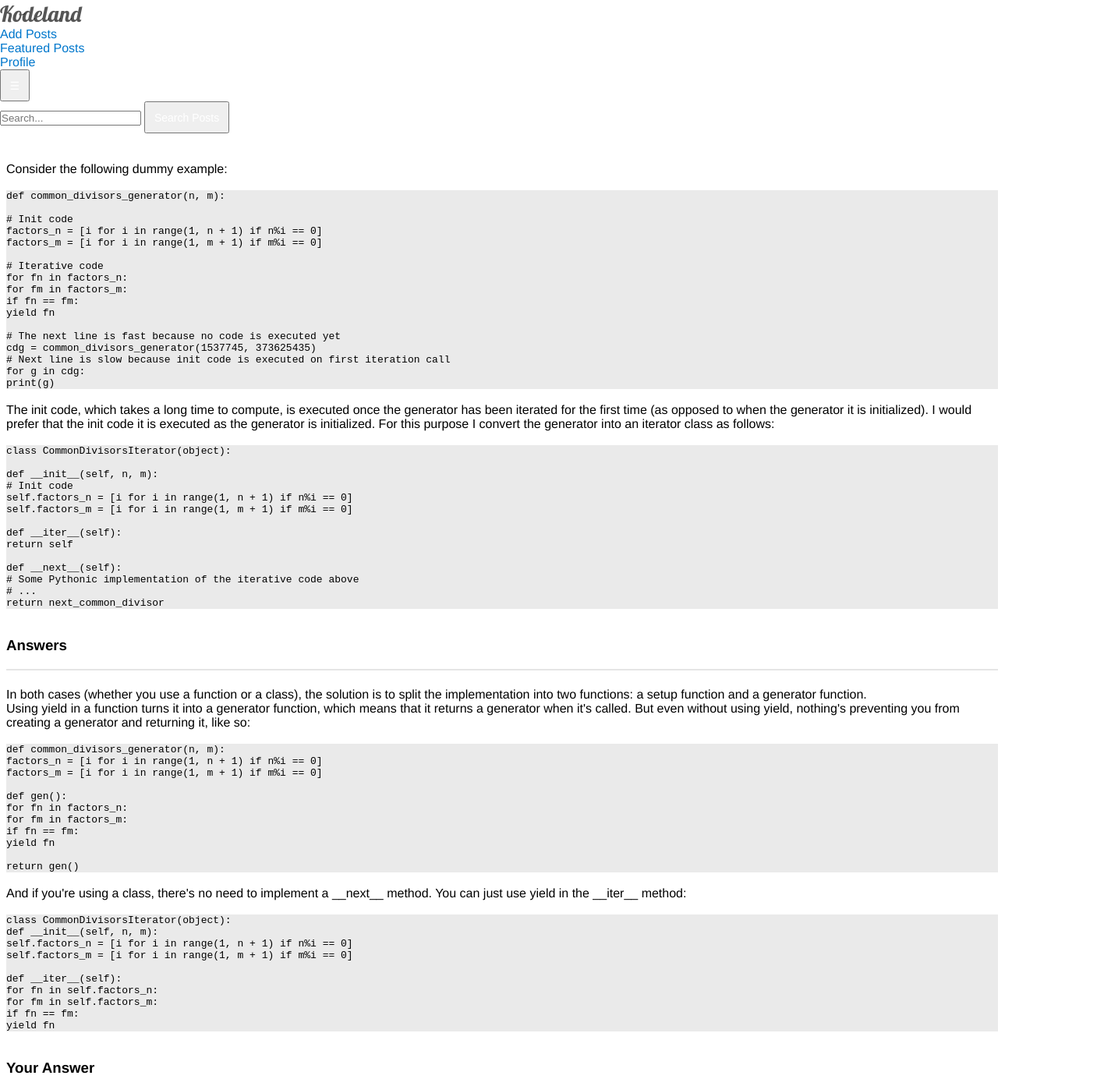
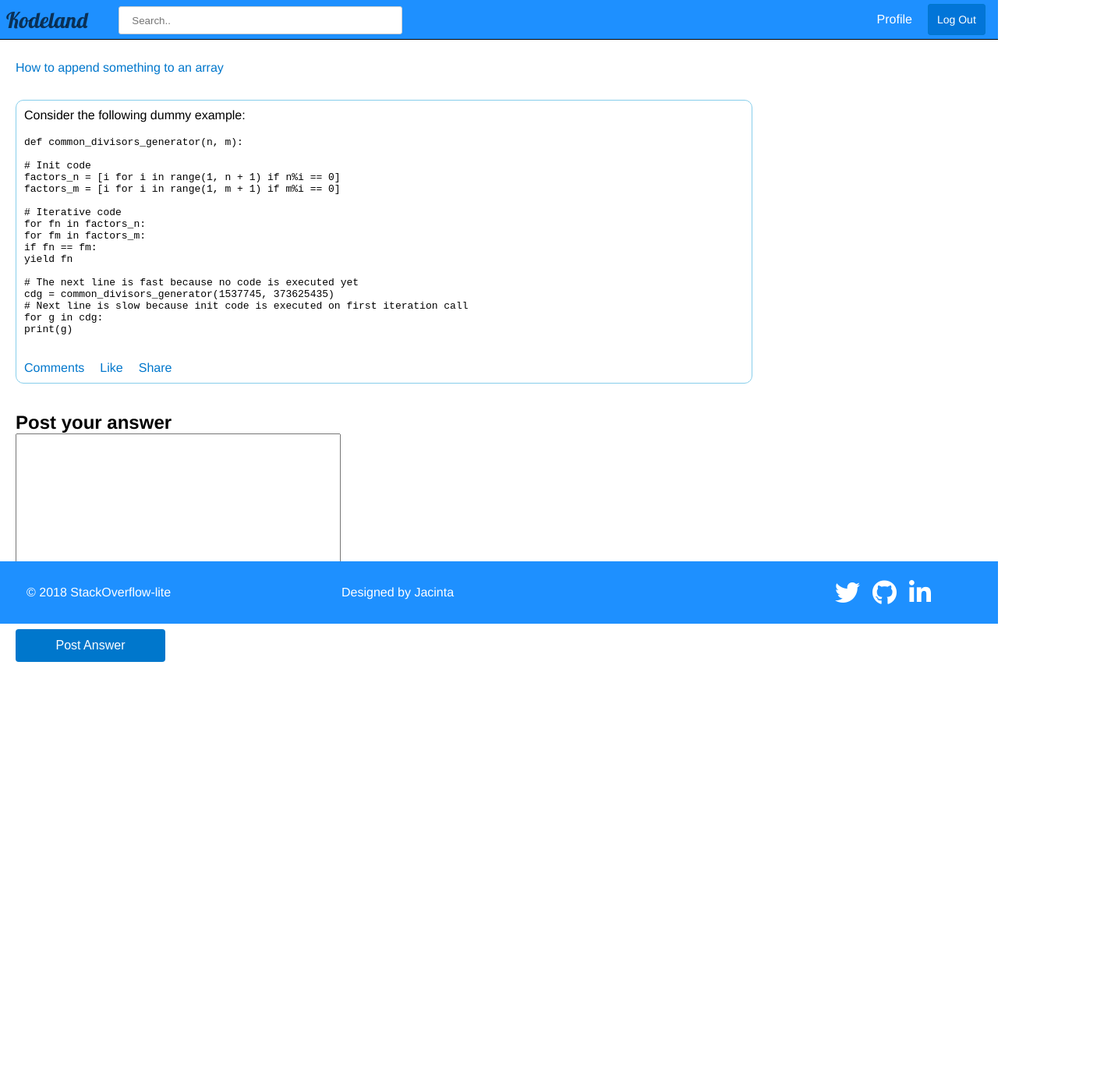
Before and after one commit to Dubby20/StackOverflow-lite, a plain HTML site: page viewPost.html in a window 1280 px wide. Shown: the top 1384 px of the page at 78% size, 1407 px wide, since content can reach past the window. After the commit the page ends 999 px from the top, so only its background shows below. Drawn offline with Linux system fonts and the light colour scheme.

Commit message:
Implemented feedabck for UI

```diff
--- a/styles.css
+++ b/styles.css
@@ -11,17 +11,17 @@ body {
 }
 
 /* Mobile Styles */
-
-@media only screen and (min-width: 320px) and (max-width: 665px) {
-	.menu-container {
-		display: flex;
-	}
-	.btn_delete {
-		margin: 8px 0;
+@media only screen and (max-width: 320px) {
+	textarea {
+		width: 50px;
 	}
 }
 
-@media screen and (max-width: 665px) {}
+@media screen and (max-width: 980px) {
+	.top-bar .searchbar input[type="text"].f-input {
+		font-size: 12px;
+	}
+}
 
 @media screen and (max-width: 1090px) {
 	.top-bar .top-container {
@@ -36,7 +36,6 @@ body {
 }
 
 /* Desktop Styles */
-
 @media only screen and (max-width: 980px) {
 	.top-bar .search-bar input[type="text"].search-input {
 		font-size: 12px;
@@ -85,11 +84,12 @@ body {
 }
 
 .container {
-	position: relative;
+	/* position: relative; */
 	margin-left: auto;
 	margin-right: auto;
 	padding-right: 15px;
 	padding-left: 15px;
+	padding-bottom: 100px;
 }
 
 @media (min-width: 576px) {
@@ -293,7 +293,7 @@ form.search-form::after {
 }
 
 #login-container .form {
-	width: 400px;
+	width: 550px;
 	margin: 0 auto;
 	padding: 30px;
 	border: 1px solid #e4e6e8;
@@ -305,7 +305,7 @@ form.search-form::after {
 
 #signup-container .form {
 	text-align: center;
-	width: 400px;
+	width: 550px;
 	margin: 0 auto;
 	margin-top: 20vh;
 	padding: 30px;
@@ -318,6 +318,10 @@ form.search-form::after {
 
 #addQuestion-container {
 	padding: 40px;
+}
+
+.login {
+	margin: 8px;
 }
 
 .main-container {
@@ -600,9 +604,7 @@ a {
 }
 
 /* SIGNUP FORM STYLES*/
-
 /* ADDPOST PAGE STYLES*/
-
 .addPost_title {
 	text-align: center;
 	margin-bottom: 20px;
@@ -611,7 +613,6 @@ a {
 }
 
 /* FEATURED POSTS STYLES */
-
 .posts {
 	display: flex;
 	align-items: center;
@@ -648,9 +649,8 @@ hr {
 }
 
 /* VIEW POST PAGE STYLES*/
-
 pre {
-	background-color: #eaeaea;
+	/* background-color: #eaeaea; */
 	white-space: pre-line;
 }
 
@@ -659,14 +659,13 @@ pre {
 }
 
 /* FEATURED POSTS STYLES */
-
 .featured_container {
 	padding-left: 10px;
 	height: 544px;
 }
 
 .footer-container {
-	position: relative;
+	position: fixed;
 	bottom: 0;
 	width: 100%;
 	/* height: 60px; */
@@ -675,7 +674,7 @@ pre {
 	color: #fff;
 }
 
-.footer-container>div {
+.footer-container > div {
 	margin: 10px;
 	text-align: center;
 	font-size: 16px;
@@ -697,7 +696,6 @@ pre {
 }
 
 /* ---login page styles --- */
-
 body.login-body {
 	font-family: "Roboto";
 	-webkit-font-smoothing: antialiased;
@@ -752,3 +750,55 @@ button.login-btn {
 span.forgot {
 	float: right;
 }
+
+.profile {
+	color: #fff;
+	padding: 16px;
+	font-size: 16px;
+}
+
+.post {
+	border: 1px solid skyblue;
+	border-radius: 10px;
+	padding: 10px;
+	margin-top: 30px;
+	width: 75%;
+}
+
+.title {
+	margin-top: 70px;
+}
+
+.postDiv {
+	margin-left: 20px;
+	margin-bottom: 150px;
+}
+
+#profile-container {
+	text-align: center;
+	width: 550px;
+	margin: 0 auto;
+	margin-top: 20vh;
+	padding: 30px;
+	border: 1px solid #e4e6e8;
+	border-radius: 6px;
+	background: #fff;
+	box-shadow: 0 0 3px rgba(0, 0, 0, 0.3);
+	margin-bottom: 100px;
+}
+
+.my-image {
+	border-radius: 55%;
+}
+
+.answer-btn {
+	cursor: pointer;
+	background: #07c;
+	padding: 12px 40px;
+	border: 0;
+	color: #fff;
+	font-size: 16px;
+	border-radius: 4px;
+	width: 12rem;
+	margin-top: 20px;
+}
--- a/viewPost.html
+++ b/viewPost.html
@@ -12,45 +12,34 @@
 </head>
 
 <body>
-  <div class="menu-container">
-    <div class="menu">
-      <div class="left_menu">
-        <div>
-          <a href="index.html" class="links brand_name">Kodeland</a>
+  <header class="top-bar">
+    <div class="top-container">
+      <div class="main">
+        <a href="index.html" class="brand_name">Kodeland</a>
       </div>
-        <div class="add_post">
-          <a href="addPost.html" class="links">Add Posts</a>
-        </div>
-        <div class="featured_post">
-          <a href="featuredPost.html" class="links">Featured Posts</a>
-        </div>
-        <div class="profile">
-          <a href="profile.html" class="links">Profile</a>
-        </div>
-      </div>
-      <div class="left-menu-mobile">
-        <button class="btn">&#9776;</button>
-      </div>
-      <div class="center_menu">
-        <form action="" method="POST">
-          <div class="search_input_button">
-
-            <input type="text" placeholder="Search..." class="search_box">
-            <button class="btn search_button">Search Posts</button>
-
+      <form action="" method="GET" id="search" class="search-bar">
+        <div class="search-div">
+          <input type="text" placeholder="Search.." class="search-input" name="search" maxlength="240">
+          <!-- <button type="submit" class="search-btn">
+                <i class="fa fa-search"></i>
+              </button> -->
         </div>
       </form>
+      <ol class="btn">
+        <li class="btn-link">
+          <a href="profile.html" class="profile ">Profile</a>
+          <a href="" class="login-signup">Log Out</a>
+        </li>
+      </ol>
     </div>
-      <div class="right_menu">
-        <div>
-          <a href="#" class="btn logout">LOG OUT</a>
-        </div>
-      </div>
-    </div>
-  </div>
-  <div class="container">
-    <div class="row">
-      <div>
+  </header>
+
+  <div class="postDiv">
+    <h2 class="title">
+      <a href="viewPost.html" class="question_link" class="view-question">How to append something to an array</a>
+    </h2>
+    <div class="post">
+      <!-- <p>How do I append an object (such as a string or number) to an array in JavaScript?...</p> -->
       <p>Consider the following dummy example:</p>
       <br>
       <pre>
@@ -71,94 +60,46 @@
       # Next line is slow because init code is executed on first iteration call
       for g in cdg:
           print(g)
+
     </pre>
+
       <br>
-        <p>The init code, which takes a long time to compute, is executed once the generator has been iterated for the first
-          time (as opposed to when the generator it is initialized). I would prefer that the init code it is executed as
-          the generator is initialized. For this purpose I convert the generator into an iterator class as follows:</p>
-        <br>
-        <pre>class CommonDivisorsIterator(object):
 
-def __init__(self, n, m):
-# Init code
-self.factors_n = [i for i in range(1, n + 1) if n%i == 0]
-self.factors_m = [i for i in range(1, m + 1) if m%i == 0]
-
-def __iter__(self):
-return self
-
-def __next__(self):
-# Some Pythonic implementation of the iterative code above
-# ...
-return next_common_divisor</pre>
+      <div class="posts">
+        <a href="#">Comments</a><span>
+          <a href="">Like</a></span>
+        <a href="">Share</a>
+      </div>
+    </div>
     <br>
     <br>
-        <h3>Answers</h3>
-        <hr>
-        <br>
-        <p>In both cases (whether you use a function or a class), the solution is to split the implementation into two functions:
-          a setup function and a generator function.
-          <br> Using yield in a function turns it into a generator function, which means that it returns a generator when it's
-          called. But even without using yield, nothing's preventing you from creating a generator and returning it, like
-          so:
-        </p>
-        <br>
-        <pre>
-    def common_divisors_generator(n, m):
-    factors_n = [i for i in range(1, n + 1) if n%i == 0]
-    factors_m = [i for i in range(1, m + 1) if m%i == 0]
-
-    def gen():
-        for fn in factors_n:
-            for fm in factors_m:
-                if fn == fm:
-                    yield fn
-
-    return gen()
-</pre>
-        <br>
-        <p>And if you're using a class, there's no need to implement a __next__ method. You can just use yield in the __iter__
-          method:
-        </p>
-        <br>
-
-        <pre>
-    class CommonDivisorsIterator(object):
-    def __init__(self, n, m):
-        self.factors_n = [i for i in range(1, n + 1) if n%i == 0]
-        self.factors_m = [i for i in range(1, m + 1) if m%i == 0]
-
-    def __iter__(self):
-        for fn in self.factors_n:
-            for fm in self.factors_m:
-                if fn == fm:
-                    yield fn
-</pre>
-        <br>
-        <br>
-
-        <h3>Your Answer</h3>
-        <form action="">
-          <textarea name="" id="textarea" cols="40" rows="10"></textarea>
-          <div class="form-group">
-            <button class="btn-primary" type="submit">POST ANSWER</button>
-          </div>
+    <div id="post answer-container">
+      <div class="form animated flipInX">
+        <h2 class="answer-title">Post your answer</h2>
+        <form class="loginbox" autocomplete="off" action="" method="POST">
+          <textarea name="" id="text" cols="50" rows="15"></textarea>
+          <br />
+          <button id="submit" class="answer-btn">Post Answer</button>
         </form>
       </div>
     </div>
   </div>
-  </div>
+
+
   <!-- Page footer -->
   <footer>
     <div class="footer-container">
       <div>&copy; 2018 StackOverflow-lite</div>
       <div>Designed by Jacinta</div>
-      <div>
+      <div class="icons">
         <a href="">
-          <i class="fab fa-facebook fa-2x fa_btn"></i>
+          <i class="fab fa-twitter fa-2x fa_btn"></i>
         </a>
         <a href="">
           <i class="fab fa-github fa-2x fa_btn"></i>
+        </a>
+        <a href="">
+          <i class="fab fa-linkedin-in fa-2x fa_btn"></i>
         </a>
       </div>
     </div>
```
Also changed, not shown: index.html (+5 -3 lines), profile.html (+48 -2 lines), Mypix.jpg (added). Lines whose indentation alone changed are shown as unchanged.
